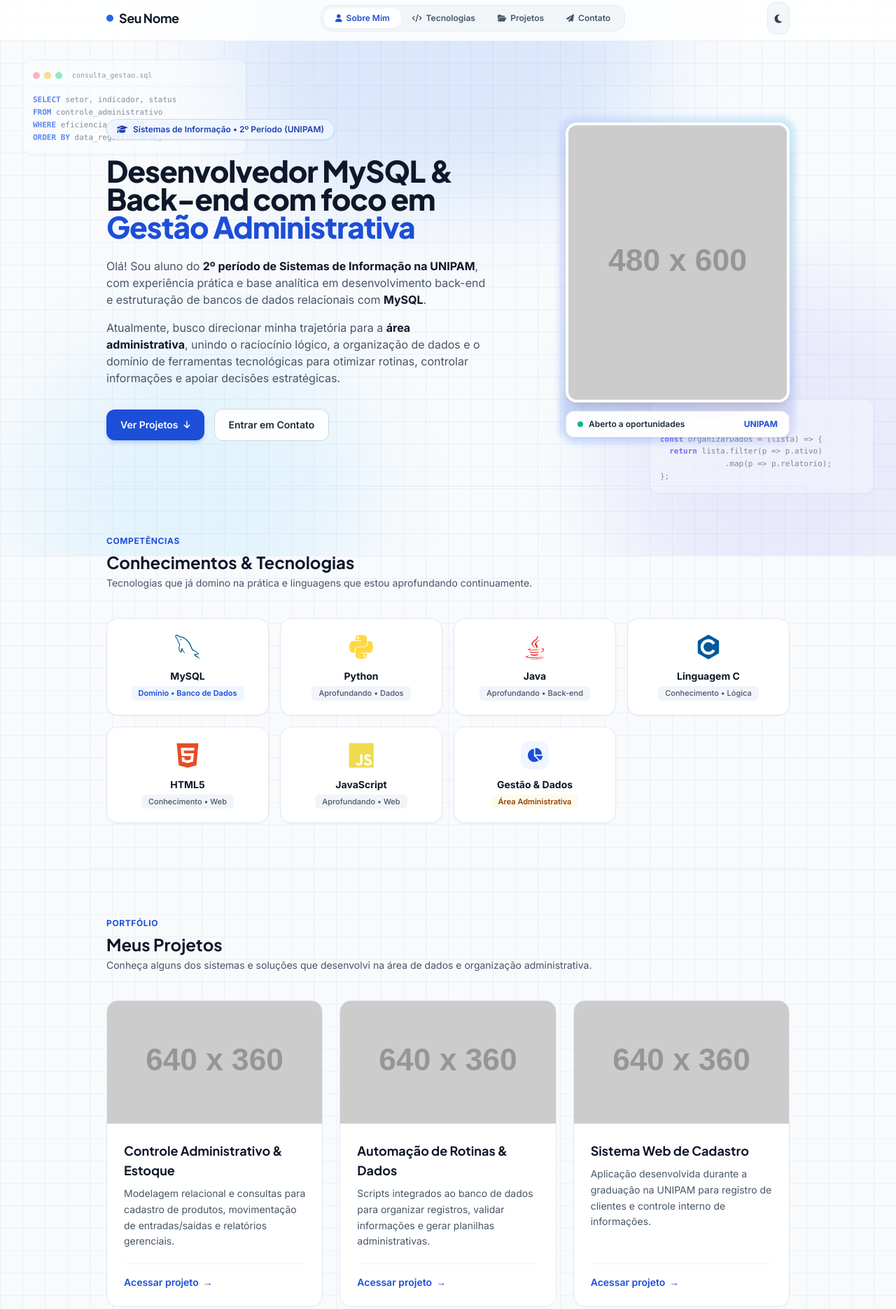
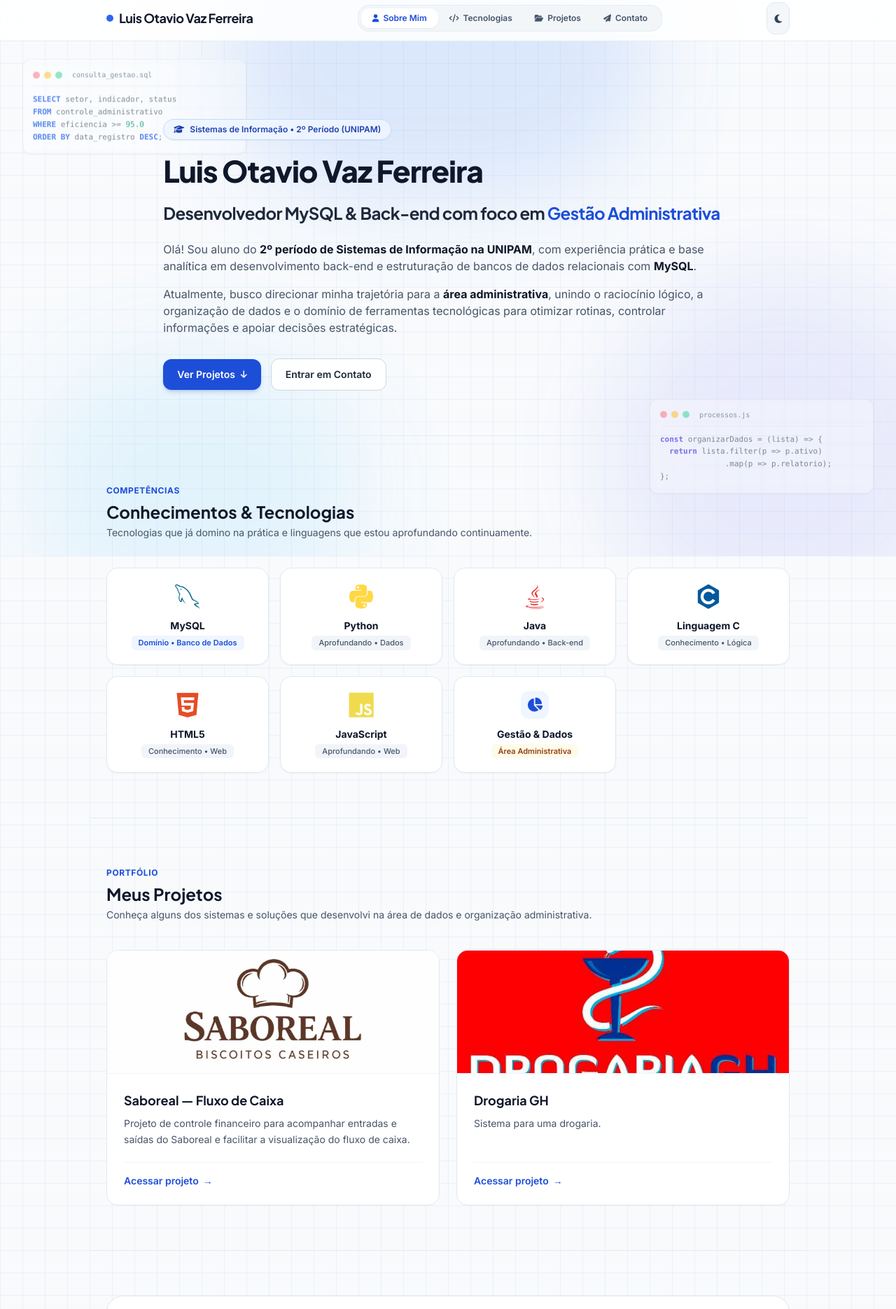
Before and after one commit to Luisotaviovaz/PORTFOLIO-LUIS-OTAVIO, a plain HTML site: page portf_lio_profissional.html in a window 1280 px wide. Shown: the part 6-1876 px from the top of the page at 70% size. Drawn offline with nearby package versions, Linux system fonts and the light colour scheme; placeholder pictures from the web are drawn by us.

Commit message:
Atualiza projetos do portfólio

```diff
--- a/portf_lio_profissional.html
+++ b/portf_lio_profissional.html
@@ -3,7 +3,7 @@
 <head>
   <meta charset="UTF-8" />
   <meta name="viewport" content="width=device-width, initial-scale=1.0" />
-  <title>Seu Nome | Back-end, MySQL & Área Administrativa</title>
+  <title>Luis Otavio Vaz Ferreira | Back-end, MySQL &amp; Área Administrativa</title>
 
   <!-- Fonte corporativa e moderna: Inter e Plus Jakarta Sans -->
   <link rel="preconnect" href="https://fonts.googleapis.com">
@@ -104,7 +104,6 @@
 
   <!-- =====================================================================
        1. BARRA SUPERIOR COM ABAS DE NAVEGAÇÃO PARA CADA LOCAL
-       Dica: Troque "Seu Nome" pelo seu nome completo.
        ===================================================================== -->
   <header class="fixed top-0 inset-x-0 z-50 bg-white/85 dark:bg-slate-900/85 backdrop-blur-md border-b border-slate-200/80 dark:border-slate-800 transition-colors">
     <div class="max-w-5xl mx-auto px-4 sm:px-6 h-16 flex items-center justify-between gap-2">
@@ -112,7 +111,7 @@
       <!-- Identificação / Logo -->
       <a href="#sobre" class="font-display font-bold text-slate-900 dark:text-white text-base sm:text-lg tracking-tight flex items-center gap-2 shrink-0">
         <span class="w-2.5 h-2.5 rounded-full bg-blue-600 dark:bg-blue-400 animate-pulse"></span>
-        <span>Seu Nome</span>
+        <span>Luis Otavio Vaz Ferreira</span>
       </a>
 
       <!-- Abas de Navegação (Desktop & Tablet) -->
@@ -171,13 +170,12 @@
   <main class="pt-24 sm:pt-28 pb-20">
 
     <!-- =====================================================================
-         2. SEÇÃO DE ENTRADA PROFISSIONAL (SOBRE MIM & SUA FOTO)
+         2. SEÇÃO DE ENTRADA PROFISSIONAL (SOBRE MIM)
          ===================================================================== -->
     <section id="sobre" class="scroll-mt-24 max-w-5xl mx-auto px-4 sm:px-6 py-10 sm:py-16 border-b border-slate-200/80 dark:border-slate-800">
-      <div class="grid grid-cols-1 lg:grid-cols-12 gap-10 lg:gap-12 items-center">
+      <div class="grid grid-cols-1 lg:grid-cols-12">
 
-        <!-- Coluna da Esquerda: Apresentação Profissional -->
-        <div class="lg:col-span-7 space-y-6 order-2 lg:order-1">
+        <div class="lg:col-span-10 lg:col-start-2 space-y-6">
 
           <!-- Selo Acadêmico -->
           <div class="inline-flex items-center gap-2 px-3.5 py-1.5 rounded-full bg-blue-50/90 dark:bg-blue-950/80 border border-blue-200 dark:border-blue-800 text-blue-800 dark:text-blue-300 text-xs font-semibold shadow-sm">
@@ -187,8 +185,12 @@
 
           <!-- Título Principal -->
           <h1 class="font-display font-extrabold text-3xl sm:text-4xl lg:text-[2.65rem] text-slate-900 dark:text-white tracking-tight leading-tight">
+            Luis Otavio Vaz Ferreira
+          </h1>
+
+          <h2 class="font-display font-bold text-xl sm:text-2xl text-slate-800 dark:text-slate-100 tracking-tight leading-tight">
             Desenvolvedor MySQL &amp; Back-end com foco em <span class="text-blue-700 dark:text-blue-400">Gestão Administrativa</span>
-          </h1>
+          </h2>
 
           <!-- Texto Sobre Você -->
           <div class="space-y-4 text-slate-600 dark:text-slate-300 text-sm sm:text-base leading-relaxed">
@@ -215,38 +217,11 @@
           </div>
         </div>
 
-        <!-- Coluna da Direita: Sua Foto em Destaque -->
-        <div class="lg:col-span-5 flex justify-center lg:justify-end order-1 lg:order-2">
-          <div class="relative w-64 sm:w-72 md:w-80">
-            <!-- Borda luminosa sutil atrás da foto -->
-            <div class="absolute -inset-2 rounded-3xl bg-gradient-to-tr from-blue-500/25 via-indigo-500/15 to-sky-400/25 dark:from-blue-500/30 dark:via-indigo-500/20 dark:to-cyan-500/25 blur-sm -z-10"></div>
-
-            <!-- Moldura da Foto -->
-            <div class="aspect-[4/5] w-full rounded-2xl overflow-hidden bg-slate-200 dark:bg-slate-800 border-4 border-white dark:border-slate-800 shadow-xl">
-              <img
-                src="WhatsApp Image 2026-11-12 at 10.02.00.jpeg"
-                alt="Minha Foto Profissional"
-                class="w-full h-full object-cover object-top"
-                onerror="this.onerror=null; this.src='https://placehold.co/480x600/1e293b/f8fafc?text=Minha+Foto';"
-              />
-            </div>
-
-            <!-- Badge de Status -->
-            <div class="mt-3 px-4 py-2.5 rounded-xl bg-white/95 dark:bg-slate-900/95 border border-slate-200 dark:border-slate-800 shadow-sm flex items-center justify-between text-xs">
-              <span class="font-semibold text-slate-800 dark:text-slate-200 flex items-center gap-2">
-                <span class="w-2 h-2 rounded-full bg-emerald-500 animate-pulse"></span>
-                Aberto a oportunidades
-              </span>
-              <span class="text-blue-700 dark:text-blue-400 font-bold">UNIPAM</span>
-            </div>
-          </div>
-        </div>
-
       </div>
     </section>
 
     <!-- =====================================================================
-         3. TECNOLOGIAS & CONHECIMENTOS (SEM PHP E SEM GITHUB)
+         3. TECNOLOGIAS & CONHECIMENTOS
          ===================================================================== -->
     <section id="tecnologias" class="scroll-mt-24 max-w-5xl mx-auto px-4 sm:px-6 py-16 border-b border-slate-200/80 dark:border-slate-800">
       <div class="mb-10">
@@ -340,17 +315,17 @@
       </div>
 
       <!-- Grade de Projetos -->
-      <div class="grid grid-cols-1 md:grid-cols-2 lg:grid-cols-3 gap-6">
+      <div class="grid grid-cols-1 md:grid-cols-2 lg:grid-cols-2 gap-6">
 
         <!-- ================= PROJETO 1 ================= -->
-        <a href="#" target="_blank" rel="noopener noreferrer"
+        <a href="https://github.com/lucasfbsdev8/Saboreal---Fluxo-de-Caixa" target="_blank" rel="noopener noreferrer"
            class="group flex flex-col overflow-hidden rounded-2xl bg-white/95 dark:bg-slate-900/95 border border-slate-200 dark:border-slate-800 hover:border-blue-600 dark:hover:border-blue-500 hover:shadow-lg transition-all">
 
           <!-- Espaço para a Imagem do Projeto -->
           <div class="w-full h-44 bg-slate-100 dark:bg-slate-800 overflow-hidden border-b border-slate-100 dark:border-slate-800">
             <img
-              src="projeto1.png"
-              alt="Imagem do Projeto Controle Administrativo & Estoque"
+              src="saboreal.png"
+              alt="Projeto Saboreal - Fluxo de Caixa"
               class="w-full h-full object-cover group-hover:scale-105 transition-transform duration-300"
               onerror="this.onerror=null; this.src='https://placehold.co/640x360/e2e8f0/1e293b?text=Imagem+do+Projeto+1';"
             />
@@ -360,11 +335,11 @@
           <div class="flex flex-col flex-1 justify-between p-6">
             <div>
               <h3 class="font-display font-bold text-lg text-slate-900 dark:text-white group-hover:text-blue-700 dark:group-hover:text-blue-400 transition-colors">
-                Controle Administrativo &amp; Estoque
+                Saboreal — Fluxo de Caixa
               </h3>
 
               <p class="text-slate-600 dark:text-slate-300 text-sm mt-2 leading-relaxed">
-                Modelagem relacional e consultas para cadastro de produtos, movimentação de entradas/saídas e relatórios gerenciais.
+                Projeto de controle financeiro para acompanhar entradas e saídas do Saboreal e facilitar a visualização do fluxo de caixa.
               </p>
             </div>
 
@@ -375,62 +350,26 @@
           </div>
         </a>
 
-        <!-- ================= PROJETO 2 ================= -->
-        <a href="#" target="_blank" rel="noopener noreferrer"
+        <!-- ================= PROJETO DROGARIA GH ================= -->
+        <a href="https://github.com/JoaoEduca/Pharmacy-GH" target="_blank" rel="noopener noreferrer"
            class="group flex flex-col overflow-hidden rounded-2xl bg-white/95 dark:bg-slate-900/95 border border-slate-200 dark:border-slate-800 hover:border-blue-600 dark:hover:border-blue-500 hover:shadow-lg transition-all">
 
-          <!-- Espaço para a Imagem do Projeto -->
           <div class="w-full h-44 bg-slate-100 dark:bg-slate-800 overflow-hidden border-b border-slate-100 dark:border-slate-800">
             <img
-              src="projeto2.png"
-              alt="Imagem do Projeto Automação de Rotinas & Dados"
+              src="drogariagh.png"
+              alt="Projeto Drogaria GH"
               class="w-full h-full object-cover group-hover:scale-105 transition-transform duration-300"
-              onerror="this.onerror=null; this.src='https://placehold.co/640x360/e2e8f0/1e293b?text=Imagem+do+Projeto+2';"
             />
           </div>
 
-          <!-- Conteúdo do Card -->
           <div class="flex flex-col flex-1 justify-between p-6">
             <div>
               <h3 class="font-display font-bold text-lg text-slate-900 dark:text-white group-hover:text-blue-700 dark:group-hover:text-blue-400 transition-colors">
-                Automação de Rotinas &amp; Dados
+                Drogaria GH
               </h3>
 
               <p class="text-slate-600 dark:text-slate-300 text-sm mt-2 leading-relaxed">
-                Scripts integrados ao banco de dados para organizar registros, validar informações e gerar planilhas administrativas.
-              </p>
-            </div>
-
-            <div class="mt-5 pt-4 border-t border-slate-100 dark:border-slate-800 flex items-center text-sm font-semibold text-blue-700 dark:text-blue-400 group-hover:text-blue-800 dark:group-hover:text-blue-300">
-              <span>Acessar projeto</span>
-              <span class="ml-1.5 group-hover:translate-x-1 transition-transform">→</span>
-            </div>
-          </div>
-        </a>
-
-        <!-- ================= PROJETO 3 ================= -->
-        <a href="#" target="_blank" rel="noopener noreferrer"
-           class="group flex flex-col overflow-hidden rounded-2xl bg-white/95 dark:bg-slate-900/95 border border-slate-200 dark:border-slate-800 hover:border-blue-600 dark:hover:border-blue-500 hover:shadow-lg transition-all">
-
-          <!-- Espaço para a Imagem do Projeto -->
-          <div class="w-full h-44 bg-slate-100 dark:bg-slate-800 overflow-hidden border-b border-slate-100 dark:border-slate-800">
-            <img
-              src="projeto3.png"
-              alt="Imagem do Projeto Sistema Web de Cadastro"
-              class="w-full h-full object-cover group-hover:scale-105 transition-transform duration-300"
-              onerror="this.onerror=null; this.src='https://placehold.co/640x360/e2e8f0/1e293b?text=Imagem+do+Projeto+3';"
-            />
-          </div>
-
-          <!-- Conteúdo do Card -->
-          <div class="flex flex-col flex-1 justify-between p-6">
-            <div>
-              <h3 class="font-display font-bold text-lg text-slate-900 dark:text-white group-hover:text-blue-700 dark:group-hover:text-blue-400 transition-colors">
-                Sistema Web de Cadastro
-              </h3>
-
-              <p class="text-slate-600 dark:text-slate-300 text-sm mt-2 leading-relaxed">
-                Aplicação desenvolvida durante a graduação na UNIPAM para registro de clientes e controle interno de informações.
+                Sistema para uma drogaria.
               </p>
             </div>
 
@@ -465,8 +404,8 @@
         <!-- Botões Diretos para as Redes Sociais (WhatsApp, LinkedIn e Instagram) -->
         <div class="grid grid-cols-1 sm:grid-cols-3 gap-4">
 
-          <!-- 1. WHATSAPP (Troque 5534999999999 pelo seu DDD + número) -->
-          <a href="https://wa.me/5534999999999?text=Ol%C3%A1!%20Vi%20seu%20portf%C3%B3lio%20e%20gostaria%20de%20conversar."
+          <!-- 1. WHATSAPP -->
+          <a href="https://wa.me/5534999307868?text=Ol%C3%A1!%20Vi%20seu%20portf%C3%B3lio%20e%20gostaria%20de%20conversar."
              target="_blank" rel="noopener noreferrer"
              class="flex items-center gap-3.5 p-4 rounded-2xl border border-slate-200 dark:border-slate-800 hover:border-emerald-500 hover:bg-emerald-50/50 dark:hover:bg-emerald-950/30 transition-all group">
             <div class="w-11 h-11 rounded-xl bg-emerald-100 dark:bg-emerald-950 text-emerald-700 dark:text-emerald-400 flex items-center justify-center text-xl group-hover:scale-105 transition-transform">
@@ -474,12 +413,12 @@
             </div>
             <div>
               <p class="font-bold text-slate-900 dark:text-white text-sm">WhatsApp</p>
-              <p class="text-xs text-slate-500 dark:text-slate-400">Mensagem direta</p>
+              <p class="text-xs text-slate-500 dark:text-slate-400">+55 34 99930-7868</p>
             </div>
           </a>
 
-          <!-- 2. LINKEDIN (Troque SEU-USUARIO pelo seu perfil do LinkedIn) -->
-          <a href="https://www.linkedin.com/in/SEU-USUARIO"
+          <!-- 2. LINKEDIN -->
+          <a href="https://www.linkedin.com/in/Luis-Otavio-Vaz-Ferreira"
              target="_blank" rel="noopener noreferrer"
              class="flex items-center gap-3.5 p-4 rounded-2xl border border-slate-200 dark:border-slate-800 hover:border-blue-600 hover:bg-blue-50/50 dark:hover:bg-blue-950/30 transition-all group">
             <div class="w-11 h-11 rounded-xl bg-blue-100 dark:bg-blue-950 text-blue-700 dark:text-blue-400 flex items-center justify-center text-xl group-hover:scale-105 transition-transform">
@@ -491,8 +430,8 @@
             </div>
           </a>
 
-          <!-- 3. INSTAGRAM (Troque SEU-USUARIO pelo seu @ do Instagram) -->
-          <a href="https://www.instagram.com/SEU-USUARIO"
+          <!-- 3. INSTAGRAM -->
+          <a href="https://www.instagram.com/luissotavio.dev/"
              target="_blank" rel="noopener noreferrer"
              class="flex items-center gap-3.5 p-4 rounded-2xl border border-slate-200 dark:border-slate-800 hover:border-pink-500 hover:bg-pink-50/50 dark:hover:bg-pink-950/30 transition-all group">
             <div class="w-11 h-11 rounded-xl bg-pink-100 dark:bg-pink-950 text-pink-600 dark:text-pink-400 flex items-center justify-center text-xl group-hover:scale-105 transition-transform">
@@ -512,7 +451,7 @@
 
   <!-- Rodapé -->
   <footer class="border-t border-slate-200 dark:border-slate-800 bg-white/90 dark:bg-slate-900/90 py-6 text-center text-xs text-slate-500 dark:text-slate-400">
-    <p>© <span id="year"></span> Seu Nome • Sistemas de Informação — UNIPAM</p>
+    <p>© <span id="year"></span> Luis Otavio Vaz Ferreira • Sistemas de Informação — UNIPAM</p>
   </footer>
 
   <script>
```
Also changed, not shown: drogariagh.png (added), saboreal.png (added).
